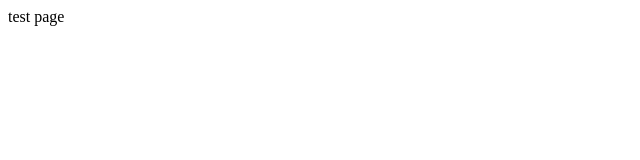
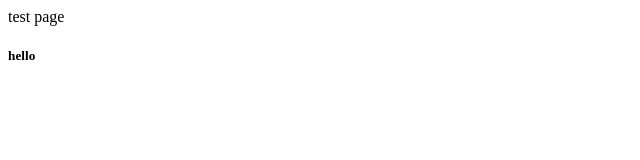
Before and after one commit to yuanyaw/yuanyaw.github.io, a plain HTML site: page index.html in a window 1280 px wide. Shown: the full height of the page, 0-640 px from the left. Drawn offline with Linux system fonts and the light colour scheme.

Commit message:
modified file

```diff
--- a/index.html
+++ b/index.html
@@ -1 +1,4 @@
 test page
+
+
+<h5>hello</h5>
```
